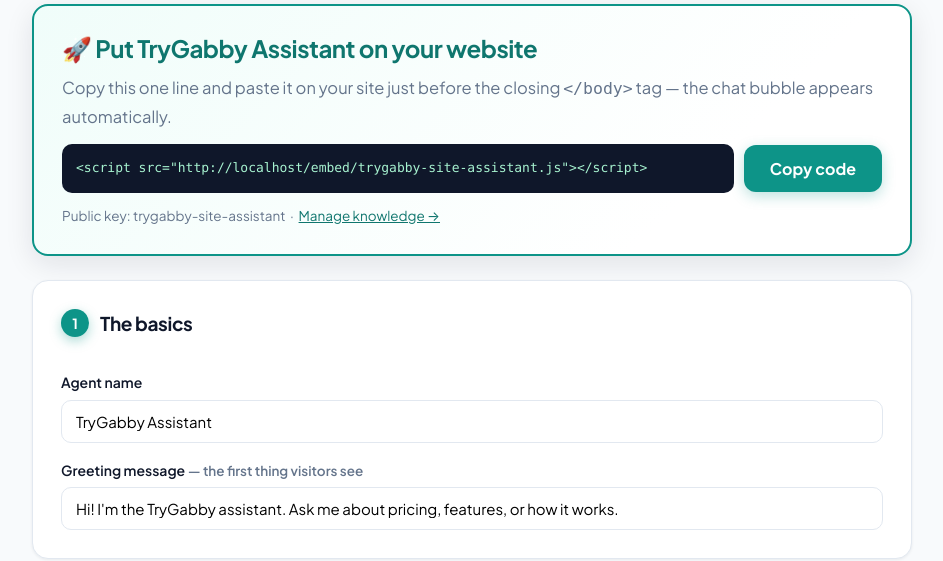
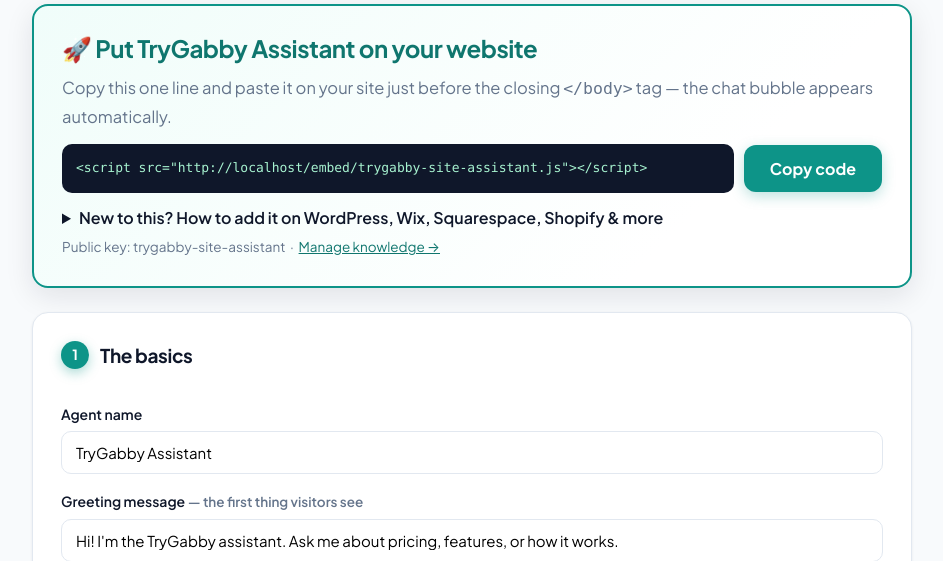
Before and after one commit to forslund2k/gabby, a Flask app: page /agents/1/edit in a window 1280 px wide. Shown: the part 231-792 px from the top of the page, without its empty margins (168-1111 px from the left). Run offline with Flask 3, Linux system fonts and the light colour scheme; the visitor is signed in with stand-in values (Sample User, id 1); data comes from the database, SQL or seed files in the repository; data that the repository does not hold is empty.

Commit message:
Add files via upload

```diff
--- a/templates/agent_form.html
+++ b/templates/agent_form.html
@@ -76,6 +76,22 @@
     <code class="snippet" id="embed-snippet">{{ snippet }}</code>
     <button type="button" class="btn" id="copy-embed">Copy code</button>
   </div>
+  <details style="margin-top:12px;">
+    <summary style="cursor:pointer;font-weight:600;">New to this? How to add it on WordPress, Wix, Squarespace, Shopify &amp; more</summary>
+    <div style="margin-top:8px;">
+      <p class="muted" style="margin:0 0 8px;">This one line belongs at the very end of your website's pages — every website builder has a spot made for exactly this. Paste it <strong>once</strong>, set to show on <strong>all pages</strong>, and the chat bubble appears on your whole site.</p>
+      <ul style="margin:0;padding-left:20px;line-height:1.65;">
+        <li><strong>WordPress:</strong> Install the free <em>WPCode</em> plugin → Code Snippets → Header &amp; Footer → paste into the <strong>Footer</strong> box → activate and save.</li>
+        <li><strong>Wix:</strong> Settings → Custom Code → <strong>+ Add Custom Code</strong> → paste → choose <em>All pages</em> and placement <strong>Body – end</strong> → Apply. (Custom code needs a Premium plan.)</li>
+        <li><strong>Squarespace:</strong> Settings → Advanced → <strong>Code Injection</strong> → paste into the <strong>Footer</strong> box → Save.</li>
+        <li><strong>Shopify:</strong> Online Store → Themes → ⋯ → Edit code → open <strong>theme.liquid</strong> → paste just above <code>&lt;/body&gt;</code> → Save.</li>
+        <li><strong>Webflow:</strong> Project Settings → Custom Code → <strong>Footer Code</strong> → paste → Save, then Publish.</li>
+        <li><strong>GoDaddy, Weebly &amp; other builders:</strong> Look in Settings for <em>Custom code</em>, <em>Code injection</em>, or <em>Footer code</em> — every major builder has one — and paste it there.</li>
+        <li><strong>Your own HTML site:</strong> Paste just before <code>&lt;/body&gt;</code> — in your shared footer or template file if you have one, so it lands on every page.</li>
+      </ul>
+      <p class="muted" style="margin:8px 0 0;">Then save/publish and reload your site — the bubble appears in the bottom corner. Don't see it yet? Hard-refresh the page (Ctrl+Shift+R, or Cmd+Shift+R on a Mac). Still stuck? <a href="/support">Contact support</a> and we'll walk you through it.</p>
+    </div>
+  </details>
   <p class="muted" style="margin:6px 0 0;">Public key: {{ agent.public_key }} &nbsp;·&nbsp; <a href="/agents/{{ agent.id }}/knowledge">Manage knowledge →</a></p>
 </div>
 <script>
```
